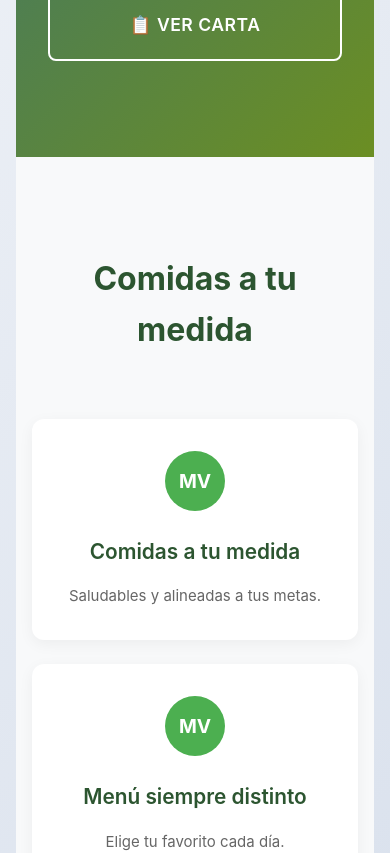
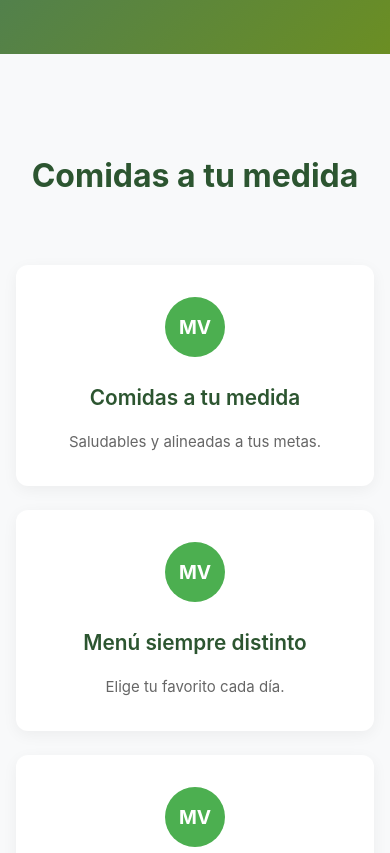
Before and after one commit to arboreo-peru/website, a Vue app: page /#/ in a window 390 px wide. Shown: the part 855-1708 px from the top of the page. Built offline with nearby package versions, Linux system fonts and the light colour scheme.

Commit message:
remove border gap

```diff
--- a/src/App.vue
+++ b/src/App.vue
@@ -28,7 +28,7 @@ import { RESTAURANT_CONFIG } from './config/restaurant'
   </div>
 </template>
 
-<style scoped>
+<style>
 #app {
   min-height: 100vh;
   background: linear-gradient(135deg, #f5f7fa 0%, #c3cfe2 100%);
@@ -94,11 +94,6 @@ import { RESTAURANT_CONFIG } from './config/restaurant'
   font-weight: 600;
 }
 
-.main-content {
-  min-height: calc(100vh - 100px);
-  padding: 2rem;
-}
-
 /* Responsive Design */
 @media (max-width: 768px) {
   .nav-container {
@@ -123,7 +118,6 @@ import { RESTAURANT_CONFIG } from './config/restaurant'
   }
 
   .main-content {
-    padding: 1rem;
   }
 }
 
--- a/src/views/HomeView.vue
+++ b/src/views/HomeView.vue
@@ -100,7 +100,11 @@ import { RESTAURANT_CONFIG } from '../config/restaurant'
               <a :href="RESTAURANT_CONFIG.socialMedia.facebook" target="_blank" class="social-link">
                 Facebook
               </a>
-              <a :href="RESTAURANT_CONFIG.socialMedia.instagram" target="_blank" class="social-link">
+              <a
+                :href="RESTAURANT_CONFIG.socialMedia.instagram"
+                target="_blank"
+                class="social-link"
+              >
                 Instagram
               </a>
             </div>
```
